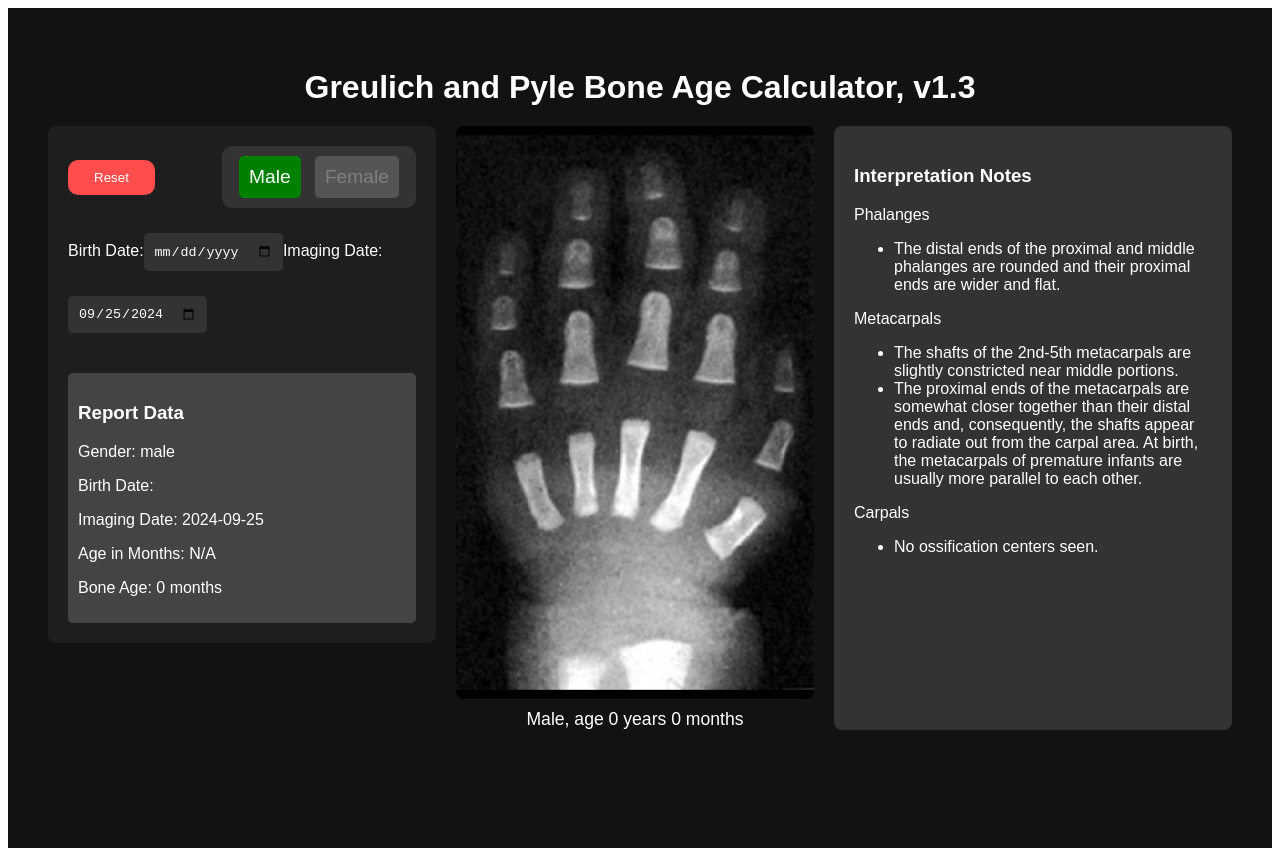
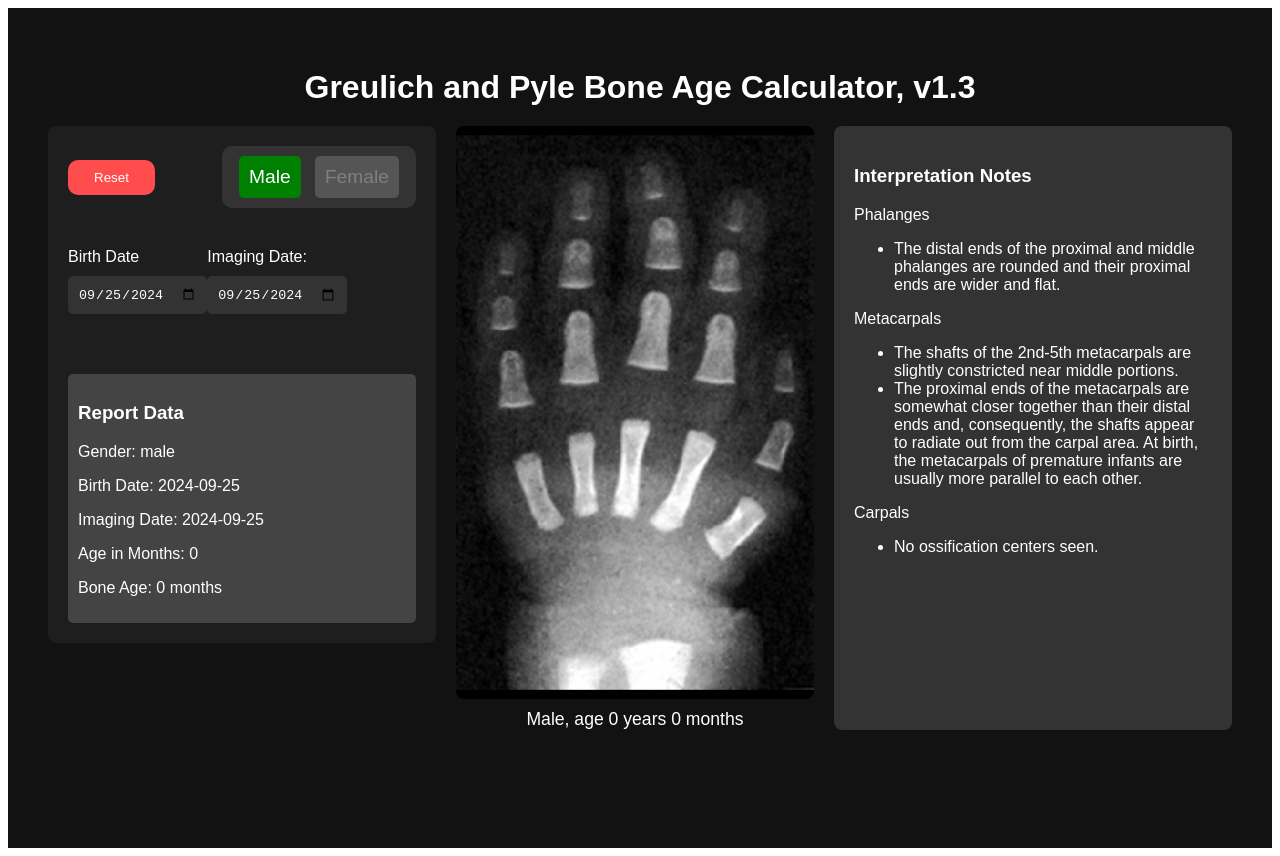
Before and after one commit to dfnr2/bone-age-app, a Vue app: page / in a window 1280 px wide. Built offline with nearby package versions, Linux system fonts and the light colour scheme.

Commit message:
improved arrow handling
- arrow movements are no longer intercepted when inside date controls

```diff
--- a/src/components/ClinicalPanel.vue
+++ b/src/components/ClinicalPanel.vue
@@ -24,12 +24,16 @@
     </div>
 
     <!-- Birth Date Selector -->
-    <label for="birth-date">Birth Date:</label>
-    <input type="date" v-model="birthDate" @change="updateReport" />
+    <div class="form-group">
+      <label for="birthDate">Birth Date</label>
+      <input type="date" id="birthDate" v-model="birthDate" @change="updateReport" />
+    </div>
 
     <!-- Imaging Date Selector -->
-    <label for="imaging-date">Imaging Date:</label>
-    <input type="date" v-model="imagingDate" @change="updateReport" />
+    <div class="form-group">
+      <label for="imaging-date">Imaging Date:</label>
+      <input type="date" v-model="imagingDate" @change="updateReport" />
+    </div>
 
     <!-- Report Display -->
     <div class="report">
@@ -58,7 +62,7 @@ export default {
   setup(props, { emit }) {
     // Reactive State
     const selectedGender = ref('male');
-    const birthDate = ref('');
+    const birthDate = ref(getLocalDate());
     const imagingDate = ref(getLocalDate());
 
     // Helper Function to Get Today's Date in YYYY-MM-DD Format
@@ -106,7 +110,7 @@ export default {
 
     // Method to Reset Dates to Default Values
     const resetDates = () => {
-      birthDate.value = ''; // Reset birth date to unset
+      birthDate.value = getLocalDate(); // Reset birth date to unset
       imagingDate.value = getLocalDate(); // Reset imaging date to today's date
       updateReport(); // Emit updated report
     };
@@ -224,4 +228,26 @@ input {
   color: white;
   border-radius: 5px;
 }
+
+.form-group {
+  display: inline-flex;
+  flex-direction: column;
+  margin-bottom: 20px;
+}
+
+/* Adjust label and input styles if necessary */
+.form-group label {
+  margin-bottom: 5px;
+}
+
+.form-group input {
+  /* Existing input styles */
+  padding: 10px;
+  background-color: #333;
+  color: white;
+  border: none;
+  border-radius: 5px;
+  width: 100%;
+  box-sizing: border-box;
+}
 </style>
--- a/src/components/ImageDisplay.vue
+++ b/src/components/ImageDisplay.vue
@@ -1,4 +1,8 @@
 <template>
+  <div class="image-display"
+    @keydown="handleKeyPress"
+    tabindex="0"
+  >
     <div class="image-display">
       <!-- Image Content -->
       <div
@@ -29,6 +33,7 @@
           v-html="currentImage.interpretationNotes"
         ></div>
         <div v-else>No interpretation notes available.</div>
+      </div>
     </div>
   </div>
 </template>
@@ -84,6 +89,7 @@ export default {
      * @returns {number} - Index of the closest image
      */
     const binarySearchClosest = (arr, target) => {
+      console.log('searching for bone age:', target)
       let left = 0;
       let right = arr.length - 1;
 
@@ -174,14 +180,30 @@ export default {
       isDragging.value = false;
     };
 
-    // Method: Handle Keyboard Navigation
       const handleKeyPress = (event) => {
+      const activeElement = document.activeElement;
+      const activeTag = activeElement.tagName.toLowerCase();
+
+      // If an input field, textarea, or contenteditable element is focused, do not navigate images
+      if (
+        activeTag === 'input' ||
+        activeTag === 'textarea' ||
+        activeTag === 'select' ||
+        activeElement.isContentEditable
+      ) {
+        return; // Exit the function without handling the key press
+      }
+
+      // Handle left and right arrow keys
       if (event.key === 'ArrowRight') {
+        event.preventDefault();
         nextImage();
       } else if (event.key === 'ArrowLeft') {
+        event.preventDefault();
         previousImage();
       }
     };
+
 
     /**
      * Update to the Closest Image Based on Age in Months using Binary Search
@@ -237,7 +259,6 @@ export default {
 
     onBeforeUnmount(() => {
       window.removeEventListener('keydown', handleKeyPress);
-      debouncedHandleWheel.cancel(); // Cancel any pending debounced calls
     });
 
     // Return Variables and Methods to Template
@@ -279,6 +300,10 @@ export default {
   border-radius: 8px;
 }
 
+.image-display:focus {
+  outline: 2px solid #007BFF; /* Or any other focus indicator */
+}
+
 .image-text {
   margin-top: 10px;
   font-size: 1.1rem;
```
Lines whose indentation alone changed are shown as unchanged.
